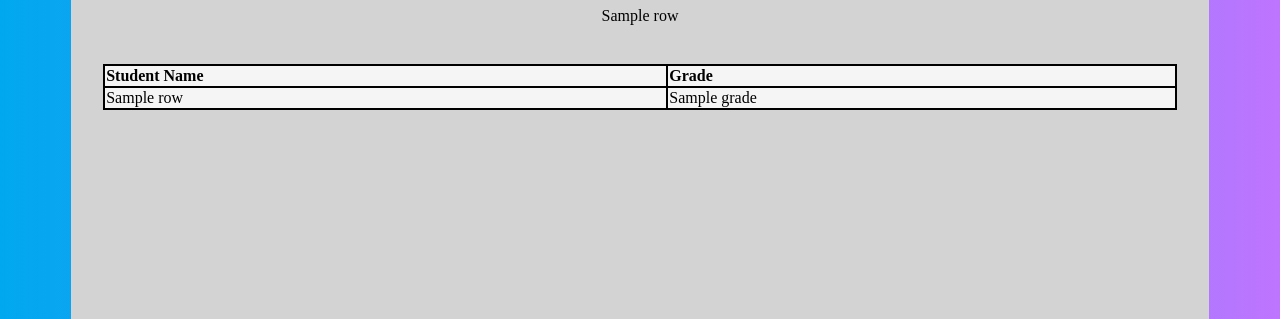
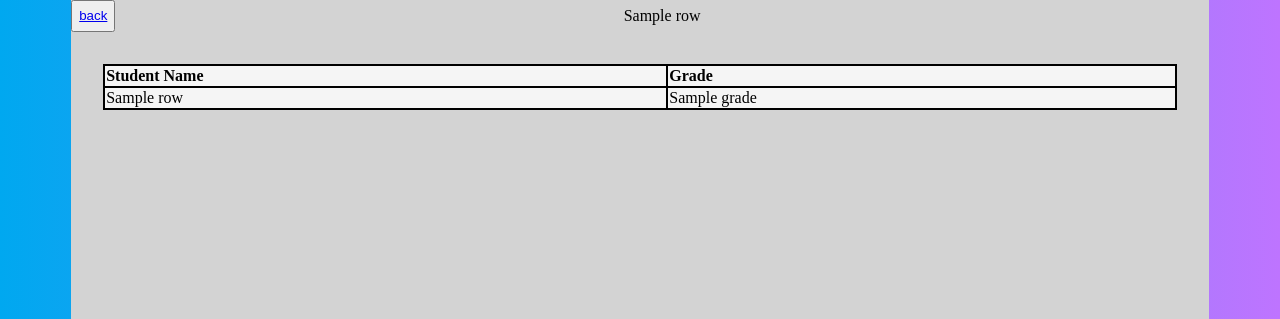
Before and after one commit to rchazen/106Lab8, a Flask app: template templates/teacher_course.html in a window 1280 px wide. Shown: the part 88-407 px from the top of the page. Run offline with Flask 2, Linux system fonts and the light colour scheme; the template is opened without the code that fills it: most values are stand-ins (such as "Sample title", 1, 10 or a date in 2020).

Commit message:
added back button

```diff
--- a/templates/teacher_course.html
+++ b/templates/teacher_course.html
@@ -2,6 +2,8 @@
 
 {% block options %}
     <div class="option_container">
+        <button><a href ="{{url_for('teacher_home')}}">back</a></button>
+
         {% for row in rows %}
         <div class="teacher_option_active"> {{ row.course_name }} </div>
         {% endfor %}
```
